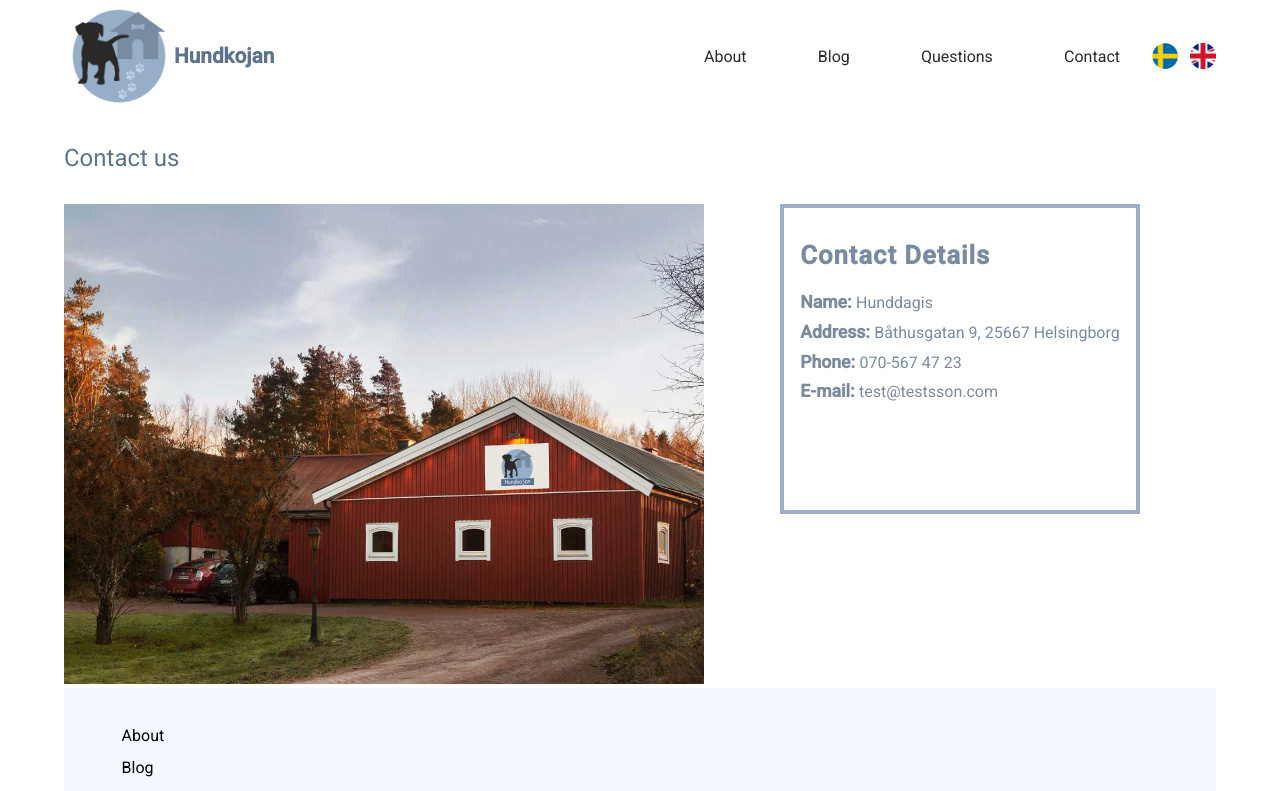
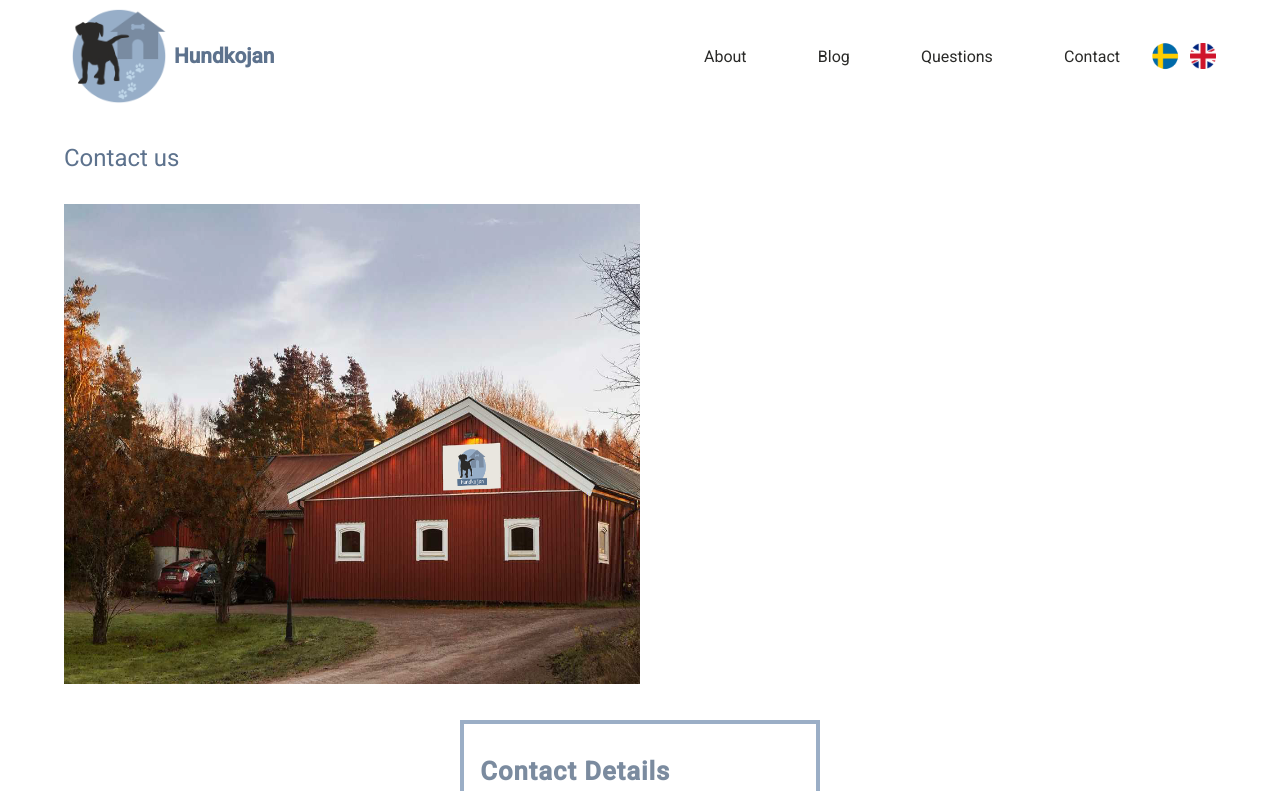
Before and after one commit to EmmaOlsson/hunddagis, a React (Create React App) app: page /contact in a window 1280 px wide. Shown: the top 791 px of the page. Built offline with nearby package versions, Linux system fonts and the light colour scheme.

Commit message:
Fixed small design contact page

```diff
--- a/src/css/contact.module.css
+++ b/src/css/contact.module.css
@@ -1,14 +1,12 @@
 .logoContainer {
     display: flex;
     flex-direction: column;
-}
-section {
     display: flex;
     width: 90%;
     margin: 0 auto;
 }
 .img {
-    width: 50vw;
+    width: 45vw;
     height: 60vh;
     margin-top: 2rem;
 }
@@ -17,15 +15,12 @@ section {
     margin-top: 2rem;
     color: var(--hundkojan-blue);
 }
-.contactDetailsContainer {
-    display: grid;
-    grid-template-columns: 1fr 1fr;
-}
 .contactDetails {
     display: flex;
     justify-content: center;
     height: 60%;
     margin-top: 2rem;
+    margin-bottom: 2rem;
 }
 .contactDetailsTitle {
     font-size: 1.6rem;
@@ -52,6 +47,9 @@ section {
 .phoneContainer {
     margin-bottom: .6rem;
 }
+.emailContainer {
+    margin-bottom: 2rem;
+}
 .subHeading {
     font-weight: bold;
     font-size: 1.1rem;
--- a/src/screens/ContactScreen.js
+++ b/src/screens/ContactScreen.js
@@ -41,7 +41,7 @@ const ContactScreen = () => {
               <span>070-567 47 23</span>
             </div>
 
-            <div>
+            <div className={style.emailContainer}>
               <span className={style.subHeading}>{t('contact.contactDetails.Email')} </span>
               <span>test@testsson.com</span>
             </div>
```
